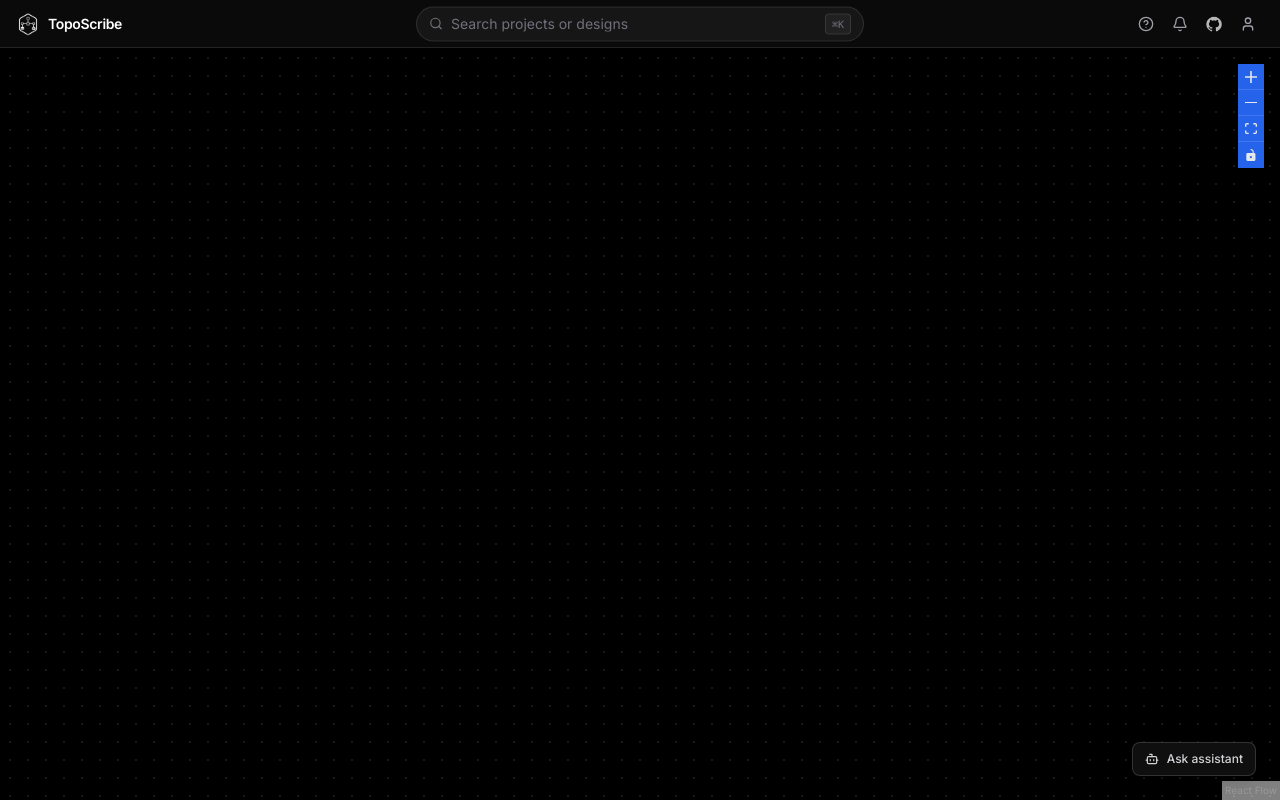
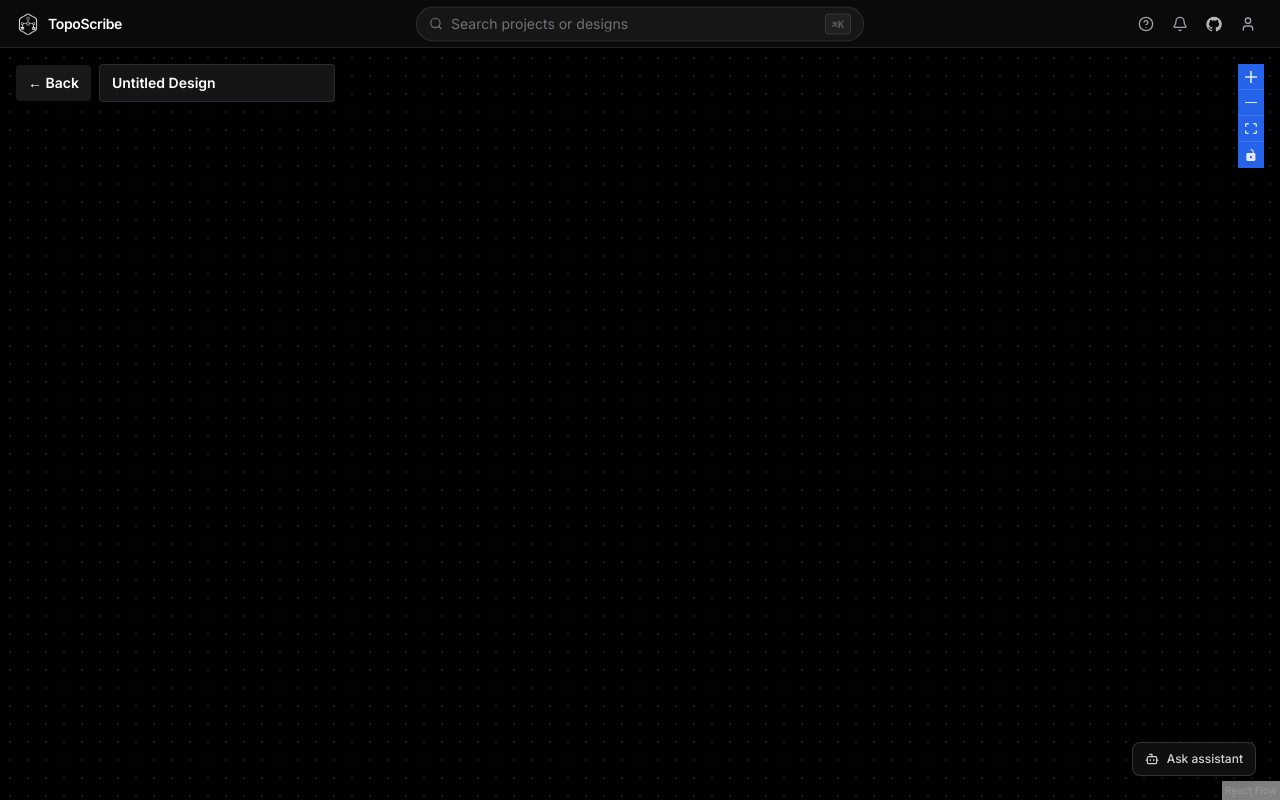
Before and after one commit to Abdisamad001/TopoScribe-AI, a Next.js app in the folder frontend/: page / in a window 1280 px wide. Both pictures are taken after a click on the button "New network design". Built offline with nearby package versions, Linux system fonts and the light colour scheme; no server answers.

Commit message:
fix missing props in TopologyEditor

```diff
--- a/frontend/src/components/topology/TopologyEditor.tsx
+++ b/frontend/src/components/topology/TopologyEditor.tsx
@@ -70,13 +70,27 @@ const convertEdges = (netLinks: any[]): Edge[] => {
     }));
 };
 
+type TopologyEditorProps = {
+    initialTopology?: any;
+    onSave: (topology: any) => Promise<void>;
+    designId?: string | null;
+    designName?: string;
+    onRename?: (name: string) => void;
+    onBack?: () => void;
+    onSaveReport?: (name: string, markdown: string) => void;
+    initialChat?: { id: string; messages: { role: 'user' | 'assistant'; content: string }[] } | null;
+};
+
 export default function TopologyEditor({
     initialTopology,
     onSave,
-}: {
-    initialTopology?: any;
-    onSave: (topology: any) => Promise<void>;
-}) {
+    designId = null,
+    designName = 'Untitled Design',
+    onRename,
+    onBack,
+    onSaveReport,
+    initialChat = null,
+}: TopologyEditorProps) {
     const [nodes, setNodes, onNodesChange] = useNodesState<Node>([]);
     const [edges, setEdges, onEdgesChange] = useEdgesState<Edge>([]);
     const [selectedNodeId, setSelectedNodeId] = React.useState<string | null>(null);
@@ -92,6 +106,11 @@ export default function TopologyEditor({
     const [chatLoading, setChatLoading] = React.useState(false);
     const [currentPrompt, setCurrentPrompt] = React.useState('');
     const [saveState, setSaveState] = React.useState<'idle' | 'saving' | 'saved' | 'error'>('idle');
+    const [titleDraft, setTitleDraft] = React.useState(designName);
+
+    React.useEffect(() => {
+        setTitleDraft(designName);
+    }, [designName]);
 
     const onConnect = useCallback(
         (params: Connection) => setEdges((eds) => addEdge(params, eds)),
@@ -235,6 +254,10 @@ export default function TopologyEditor({
     // Load a saved design's topology through the same path as AI generation
     React.useEffect(() => {
         if (initialTopology) onTopologyGenerated(initialTopology);
+        if (initialChat?.messages?.length) {
+            setChatMessages(initialChat.messages);
+            setIsChatOpen(true);
+        }
         // eslint-disable-next-line react-hooks/exhaustive-deps
     }, []);
 
@@ -302,9 +325,41 @@ export default function TopologyEditor({
 
     const selectedNode = nodes.find(n => n.id === selectedNodeId) || null;
 
+    const commitTitle = () => {
+        const next = titleDraft.trim();
+        if (!next || next === designName) {
+            setTitleDraft(designName);
+            return;
+        }
+        onRename?.(next);
+    };
+
     return (
         <div className="flex h-full w-full relative">
             <div className="flex-grow h-full relative" onDrop={onDrop} onDragOver={onDragOver}>
+                <div className="absolute top-4 left-4 z-50 flex items-center gap-2">
+                    {onBack && (
+                        <button
+                            type="button"
+                            onClick={onBack}
+                            className="rounded bg-zinc-900 px-3 py-2 text-sm font-semibold text-white shadow-lg hover:bg-zinc-800"
+                        >
+                            ← Back
+                        </button>
+                    )}
+                    <input
+                        value={titleDraft}
+                        onChange={(event) => setTitleDraft(event.target.value)}
+                        onBlur={commitTitle}
+                        onKeyDown={(event) => {
+                            if (event.key === 'Enter') {
+                                event.currentTarget.blur();
+                            }
+                        }}
+                        aria-label="Design name"
+                        className="max-w-[16rem] rounded border border-white/10 bg-zinc-900/90 px-3 py-2 text-sm font-semibold text-white shadow-lg outline-none focus:border-white/25"
+                    />
+                </div>
                 <ReactFlow
                     nodes={nodes}
                     edges={edges}
@@ -380,14 +435,15 @@ export default function TopologyEditor({
                 <ReportModal
                     isOpen={isReportOpen}
                     onClose={() => setIsReportOpen(false)}
+                    onSaveReport={onSaveReport}
                     topology={{
                         nodes: convertNodesToDomain(nodes),
                         links: convertEdgesToDomain(edges),
                         protocols: topologyProtocols,
                         metadata: topologyMeta,
                         runtime: generationRuntime,
-                        name: "My Generated Network",
-                        id: "topo-gen-1",
+                        name: designName || 'Untitled Design',
+                        id: designId || 'topo-gen-1',
                         version: 1,
                         lastUpdated: new Date().toISOString()
                     }}
```
